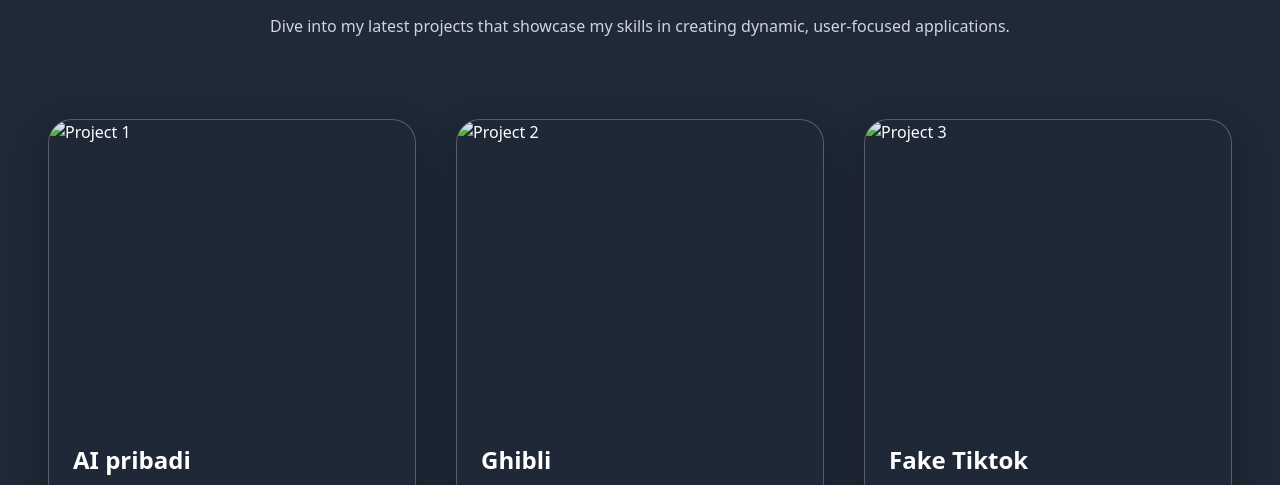
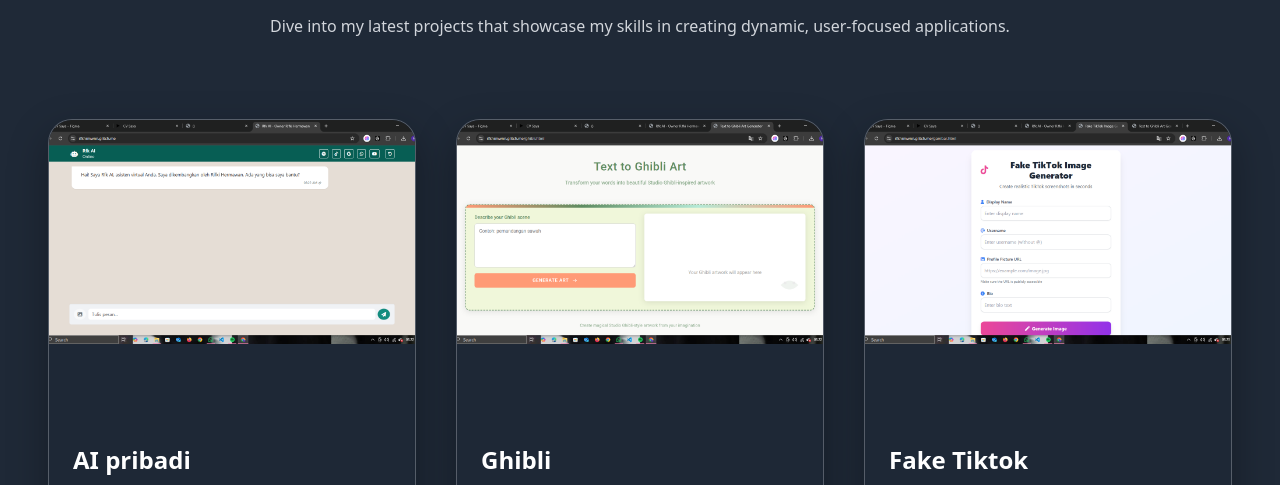
Before and after one commit to RismaElfaryani/rifki, a plain HTML site: page index.html in a window 1280 px wide. Shown: the part 2649-3134 px from the top of the page. Drawn offline with nearby package versions, Linux system fonts and the light colour scheme.

Commit message:
Update index.html

```diff
--- a/index.html
+++ b/index.html
@@ -265,7 +265,7 @@
             <div class="grid grid-cols-1 md:grid-cols-2 lg:grid-cols-3 gap-10">
                 <div class="project-card reveal-right">
                     <div class="project-image relative overflow-hidden">
-                        <img src="assets/images/project1.jpg" alt="Project 1" class="w-full h-56 object-cover rounded-t-xl transition-transform duration-800">
+                        <img src="assets/images/project1.png" alt="Project 1" class="w-full h-56 object-cover rounded-t-xl transition-transform duration-800">
                     </div>
                     <div class="project-content p-6">
                         <h3 class="text-2xl font-semibold mb-3">AI pribadi</h3>
@@ -283,7 +283,7 @@
                 </div>
                 <div class="project-card reveal-left">
                     <div class="project-image relative overflow-hidden">
-                        <img src="assets/images/project2.jpg" alt="Project 2" class="w-full h-56 object-cover rounded-t-xl transition-transform duration-800">
+                        <img src="assets/images/project2.png" alt="Project 2" class="w-full h-56 object-cover rounded-t-xl transition-transform duration-800">
                     </div>
                     <div class="project-content p-6">
                         <h3 class="text-2xl font-semibold mb-3">Ghibli</h3>
@@ -301,7 +301,7 @@
                 </div>
                 <div class="project-card reveal-right">
                     <div class="project-image relative overflow-hidden">
-                        <img src="assets/images/project3.jpg" alt="Project 3" class="w-full h-56 object-cover rounded-t-xl transition-transform duration-800">
+                        <img src="assets/images/project3.png" alt="Project 3" class="w-full h-56 object-cover rounded-t-xl transition-transform duration-800">
                     </div>
                     <div class="project-content p-6">
                         <h3 class="text-2xl font-semibold mb-3">Fake Tiktok</h3>
@@ -591,4 +591,5 @@
 
     <script src="script.js"></script>
 </body>
+
 </html>
```
